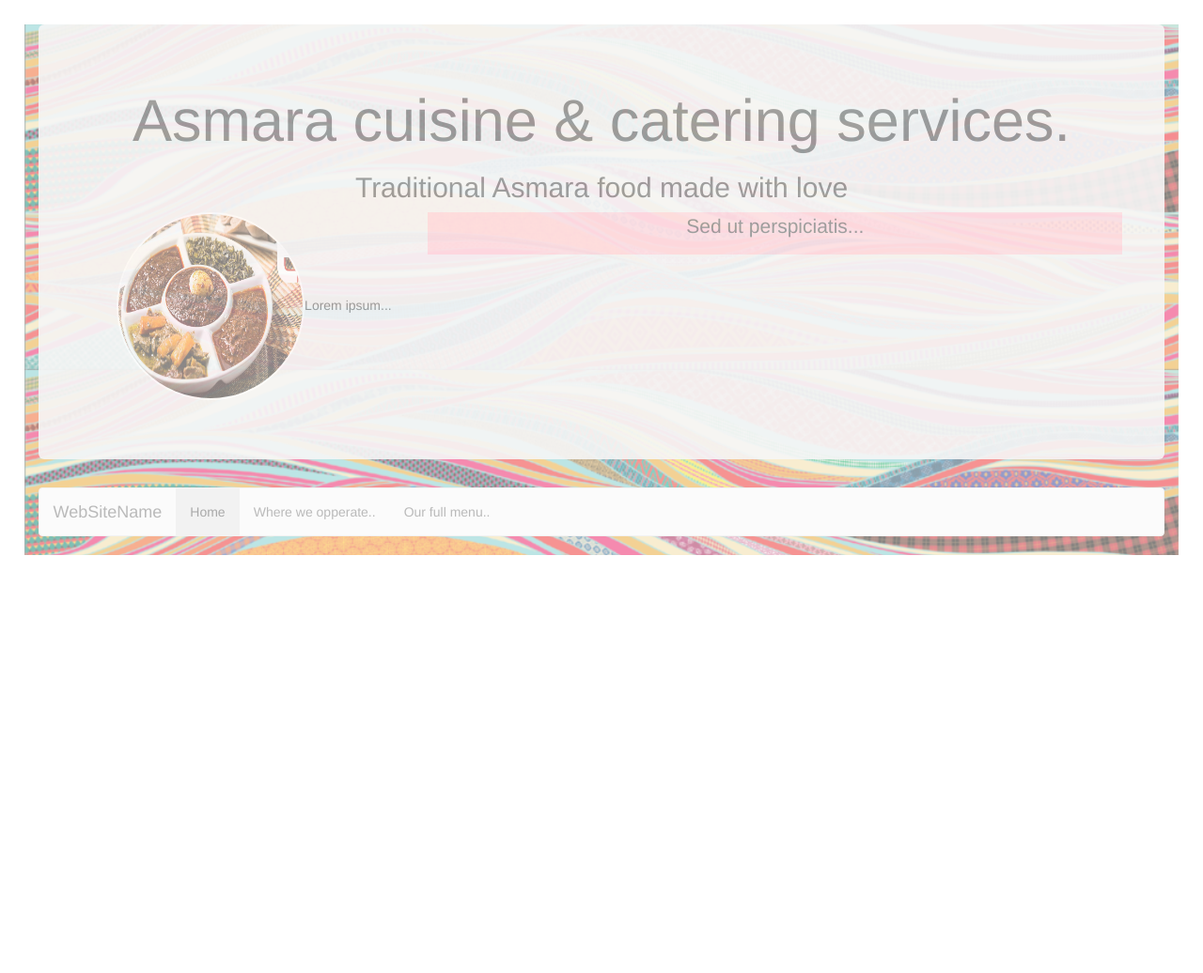
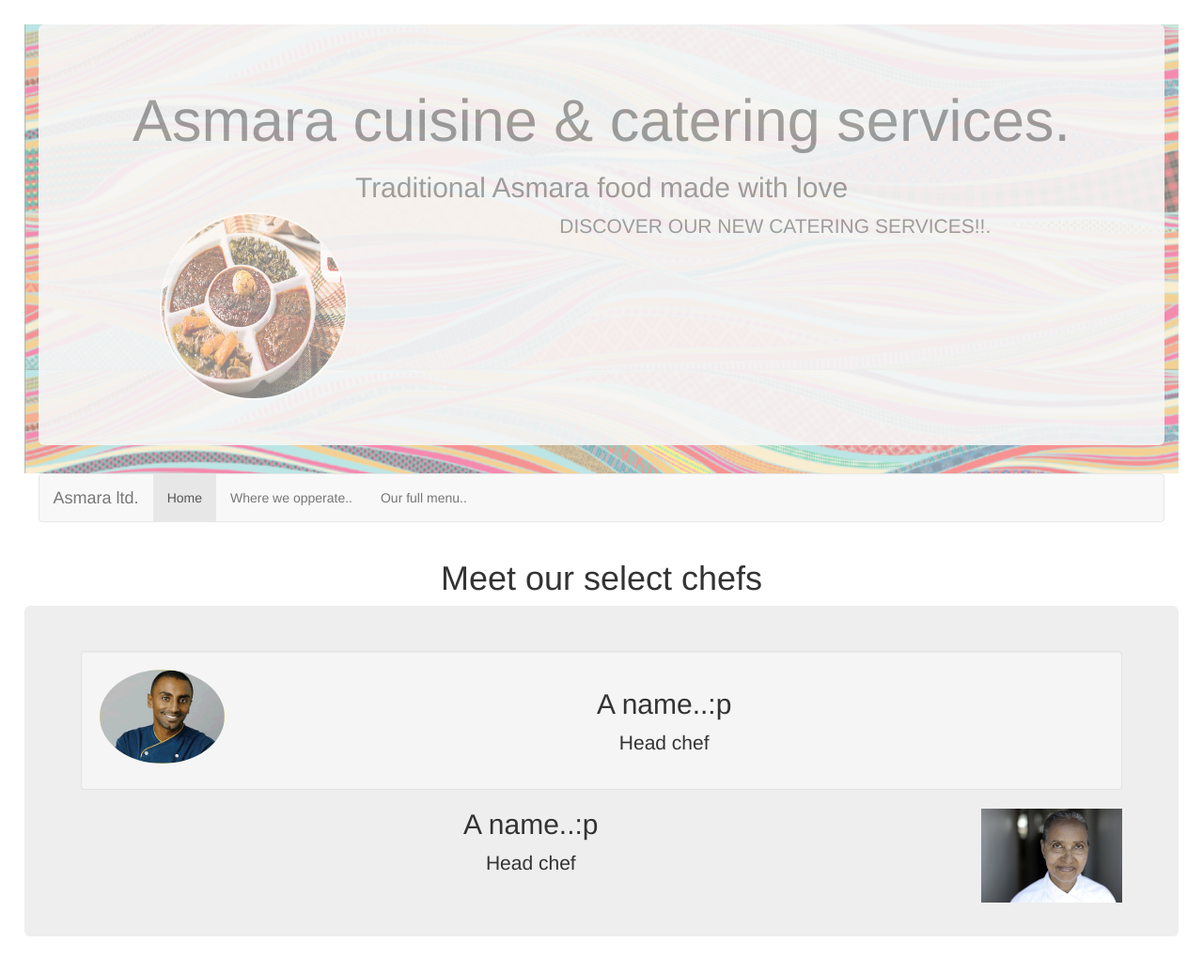
Before and after one commit to lucasLB7/RestaurantAsmara, a plain HTML site: page index.html in a window 1280 px wide. Shown: the whole page at 94% size. Before the commit the page ends 800 px from the top, so only its background shows below. Drawn offline with Linux system fonts and the light colour scheme.

Commit message:
New changes made, still figuring out how this works... Pretty confusing still..:p

```diff
--- a/css/styles.css
+++ b/css/styles.css
@@ -30,3 +30,14 @@ div.container-fluid {
   color: black;
 
 }
+
+
+#clear_rounded {
+  border: 3px white solid;
+}
+
+
+.jumbotron img {
+  height: 100px;
+  width: auto;
+}
--- a/index.html
+++ b/index.html
@@ -24,21 +24,22 @@
           <h2>Traditional Asmara food made with love</h2>
         </div>
         <div class="col-sm-4">
-          <img src="images/plated.jpg" <p>Lorem ipsum...</p>
+          <img src="images/plated.jpg">
         </div>
-        <div class="col-sm-8" style="background-color:pink;">
-          <p>Sed ut perspiciatis...</p>
+        <div class="col-sm-8" id="clear_rouned">
+          <p>DISCOVER OUR NEW CATERING SERVICES!!.</p>
         </div>
 
 
       </div>
     </div>
+  </div>
 
-
+  <div class="container-fluid">
     <nav class="navbar navbar-default">
       <div class="container-fluid">
         <div class="navbar-header">
-          <a class="navbar-brand" href="#">WebSiteName</a>
+          <a class="navbar-brand" href="#">Asmara ltd.</a>
         </div>
         <ul class="nav navbar-nav">
           <li class="active"><a href="#">Home</a></li>
@@ -50,7 +51,29 @@
     </nav>
 
 
-  </div>
+    <div class="row">
+
+      <div class="col-sm6">
+        <h1>Meet our select chefs</h1>
+      </div>
+
+      <div class="jumbotron">
+        <div class="well">
+          <img src="images/chef.jpg" style="float:left ; border-radius:50%">
+          <h2>A name..:p </h2>
+          <p>Head chef</p>
+        </div>
+        <div class="panels">
+          <img src="images/chef2.jpeg" style="float:right">
+          <h2>A name..:p </h2>
+          <p>Head chef</p>
+        </div>
+
+
+
+
+
+      </div>
 
 
 
```
Also changed, not shown: images/chef.jpg (added), images/chef2.jpeg (added), images/chef3.jpg (added).
